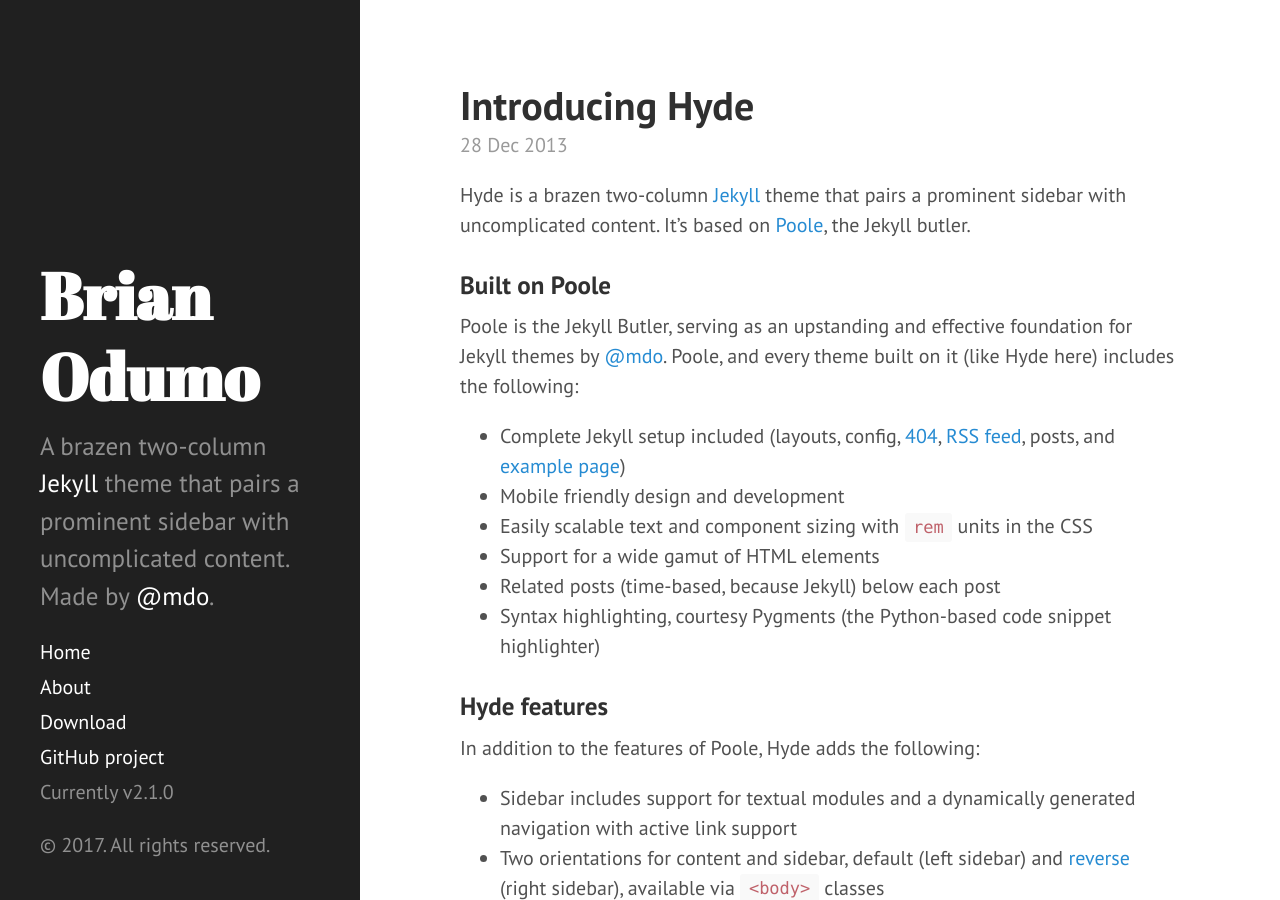
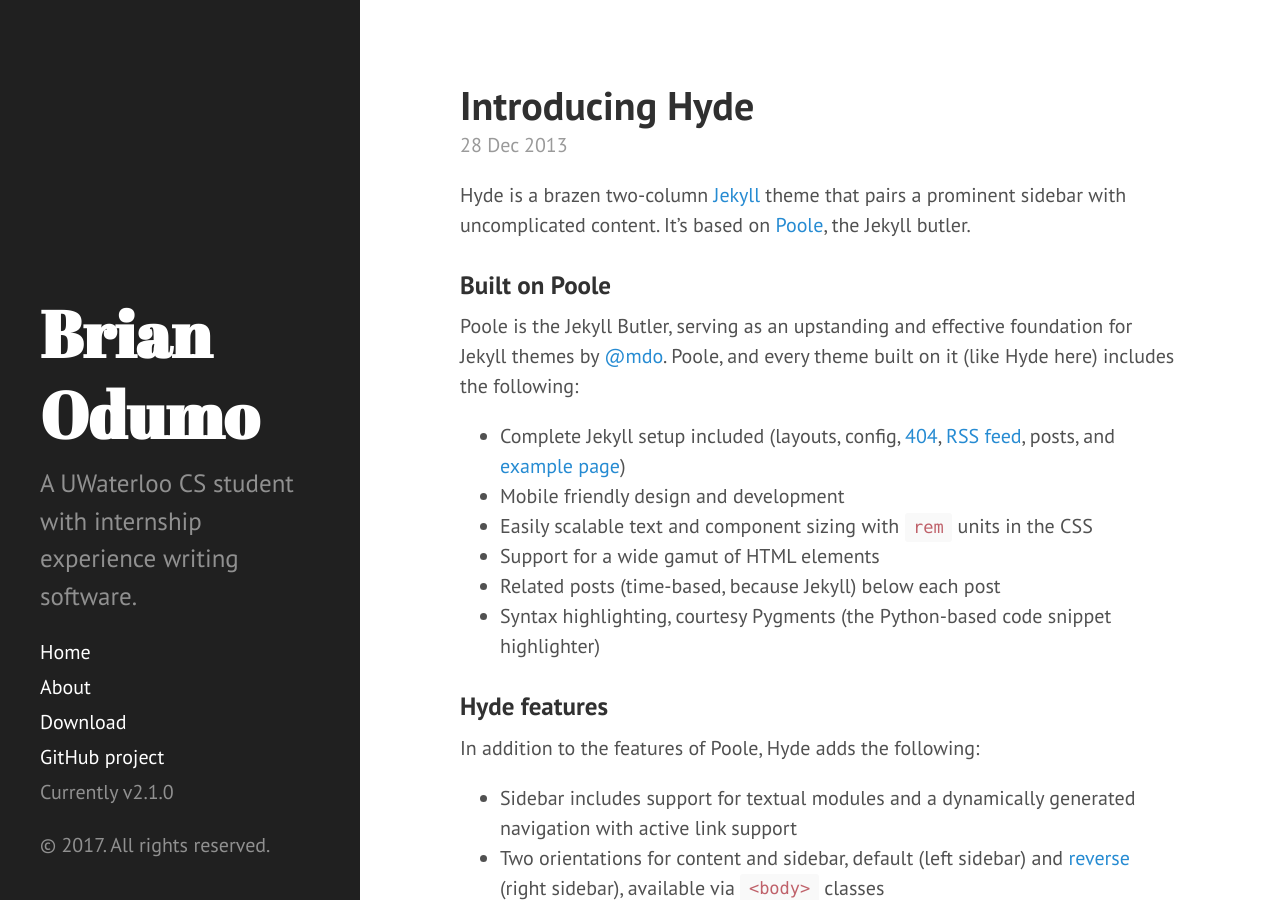
Before and after one commit to brianod/brianod.github.io, a Jekyll site: the page built from index.html, in a window 1280 px wide and 900 px high. Built offline with Jekyll 4.4.1, drawn with Linux system fonts in a browser that asks for light colours; the list of posts is cut into pages by our own code.

Commit message:
Update info

```diff
--- a/_config.yml
+++ b/_config.yml
@@ -7,7 +7,7 @@
 # Setup
 title:            Brian Odumo
 tagline:          'A Jekyll theme'
-description:      'A brazen two-column <a href="http://jekyllrb.com" target="_blank">Jekyll</a> theme that pairs a prominent sidebar with uncomplicated content. Made by <a href="https://twitter.com/mdo" target="_blank">@mdo</a>.'
+description:      'A UWaterloo CS student with internship experience writing software.'
 url:              http://hyde.getpoole.com
 baseurl:          /
 
--- a/_includes/head.html
+++ b/_includes/head.html
@@ -8,9 +8,9 @@
 
   <title>
     {% if page.title == "Home" %}
-      {{ site.title }} &middot; {{ site.tagline }}
+      {{ site.title }}
     {% else %}
-      {{ page.title }} &middot; {{ site.title }}
+      {{ site.title }}
     {% endif %}
   </title>
 
```
